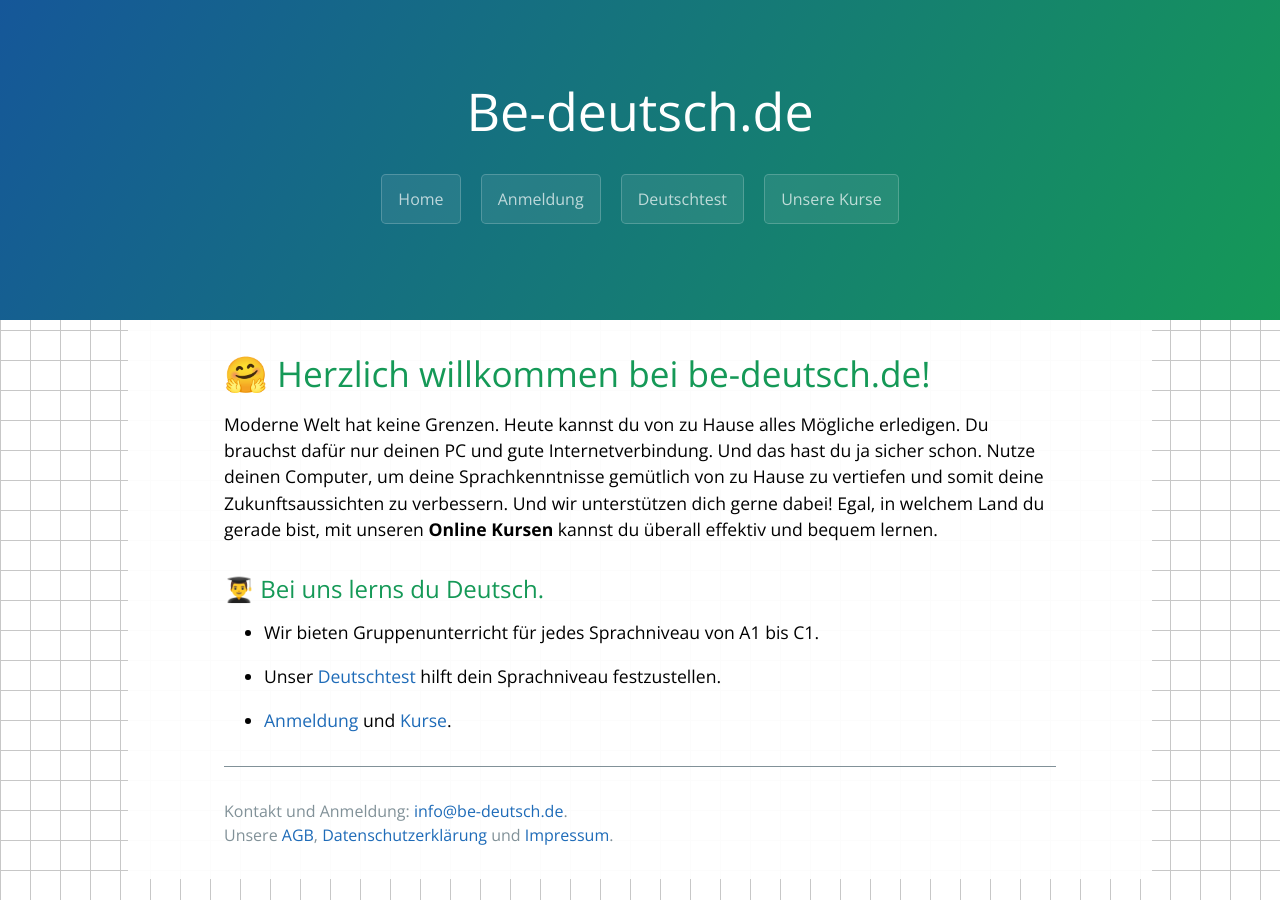
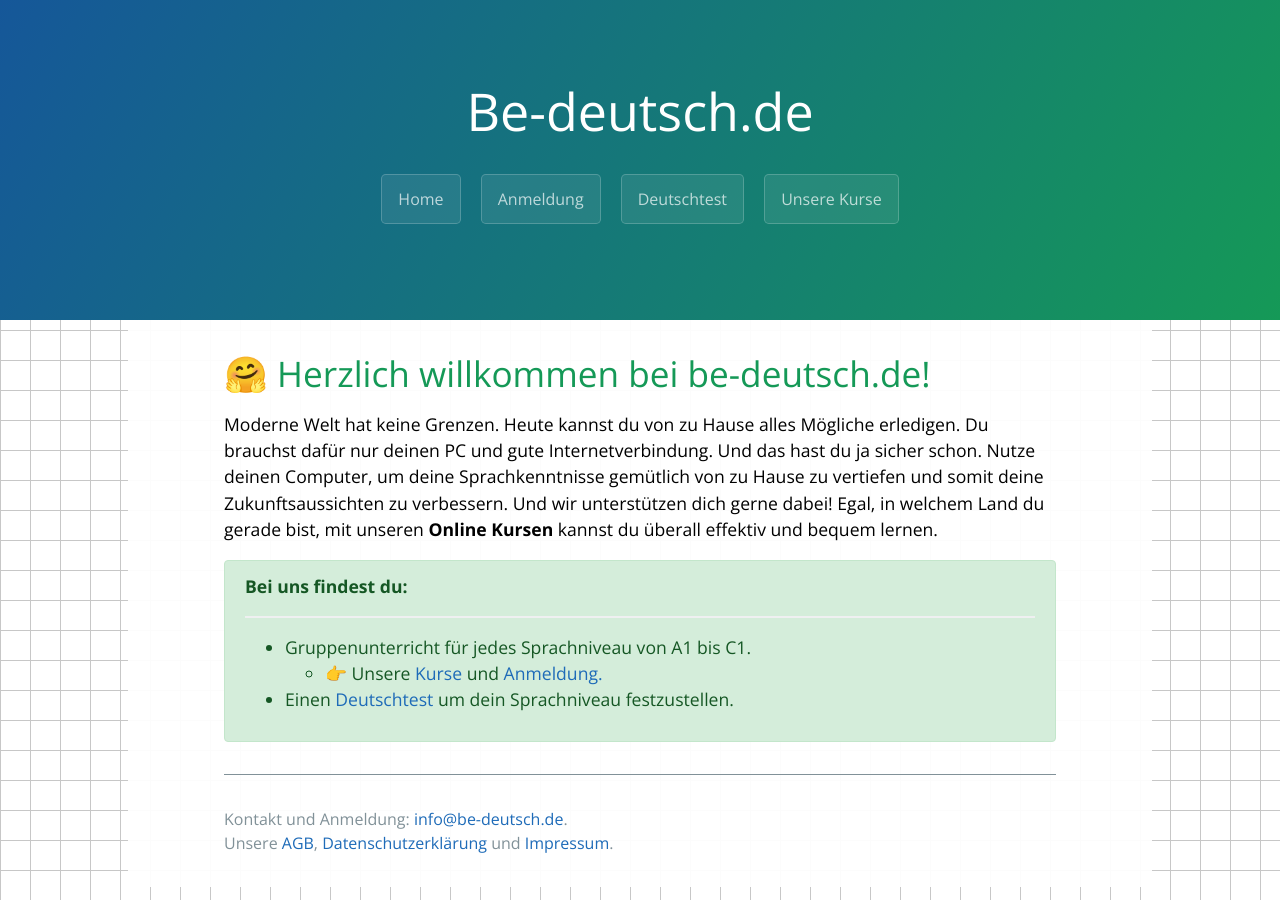
Before and after one commit to vedmin/be-deutsch, a Jekyll site: the page built from index.markdown, in a window 1280 px wide. Built offline with Jekyll 4.4.1, drawn with Linux system fonts in a browser that asks for light colours; our own code applies the rules of GitHub Pages for plain Markdown files.

Commit message:
home added color block

```diff
--- a/index.markdown
+++ b/index.markdown
@@ -7,12 +7,21 @@ layout: home
 
 # 🤗 Herzlich willkommen bei be-deutsch.de!
 
-Moderne Welt hat keine Grenzen. Heute kannst du von zu Hause alles Mögliche erledigen. Du brauchst dafür nur deinen PC und gute Internetverbindung. Und das hast du ja sicher schon.  Nutze deinen Computer, um deine Sprachkenntnisse gemütlich von zu Hause zu vertiefen und somit deine Zukunftsaussichten zu verbessern. Und wir unterstützen dich gerne dabei! Egal, in welchem Land du gerade bist, mit unseren **Online Kursen** kannst du überall effektiv und bequem lernen.
+Moderne Welt hat keine Grenzen. Heute kannst du von zu Hause alles Mögliche erledigen. Du brauchst dafür nur deinen PC
+und gute Internetverbindung. Und das hast du ja sicher schon. Nutze deinen Computer, um deine Sprachkenntnisse gemütlich
+von zu Hause zu vertiefen und somit deine Zukunftsaussichten zu verbessern. Und wir unterstützen dich gerne dabei! Egal,
+in welchem Land du gerade bist, mit unseren **Online Kursen** kannst du überall effektiv und bequem lernen.
 
-#### 👨‍🎓 Bei uns lerns du Deutsch.
-
-* Wir bieten Gruppenunterricht für jedes Sprachniveau von A1 bis C1.
-
-* Unser <a href="{{ site.baseurl }}\Deutschtest">Deutschtest</a> hilft dein Sprachniveau festzustellen.
-
-* <a href="{{ site.baseurl }}\Anmeldung">Anmeldung</a> und <a href="{{ site.baseurl }}\Kurse">Kurse</a>.
+<div class="alert alert-success" role="alert">
+    <strong> Bei uns findest du: </strong>
+    <hr/>
+    <ul>
+        <li>Gruppenunterricht für jedes Sprachniveau von A1 bis C1.
+            <ul>
+                <li>👉 Unsere <a href="{{ site.baseurl }}\Kurse">Kurse</a> und <a href="{{ site.baseurl }}\Anmeldung">Anmeldung.</a>
+                </li>
+            </ul>
+        </li>
+        <li>Einen <a href="{{ site.baseurl }}\Deutschtest">Deutschtest</a> um dein Sprachniveau festzustellen.</li>
+    </ul>
+</div>
```
